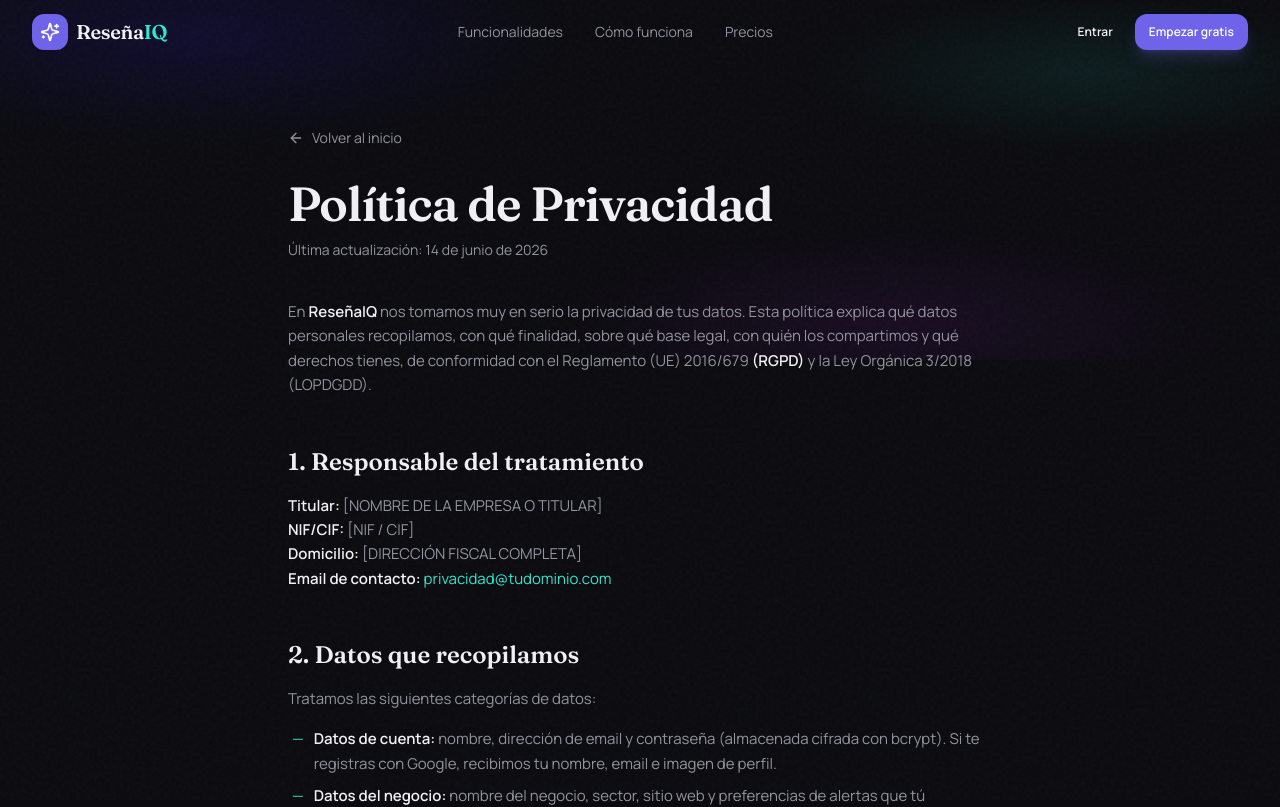
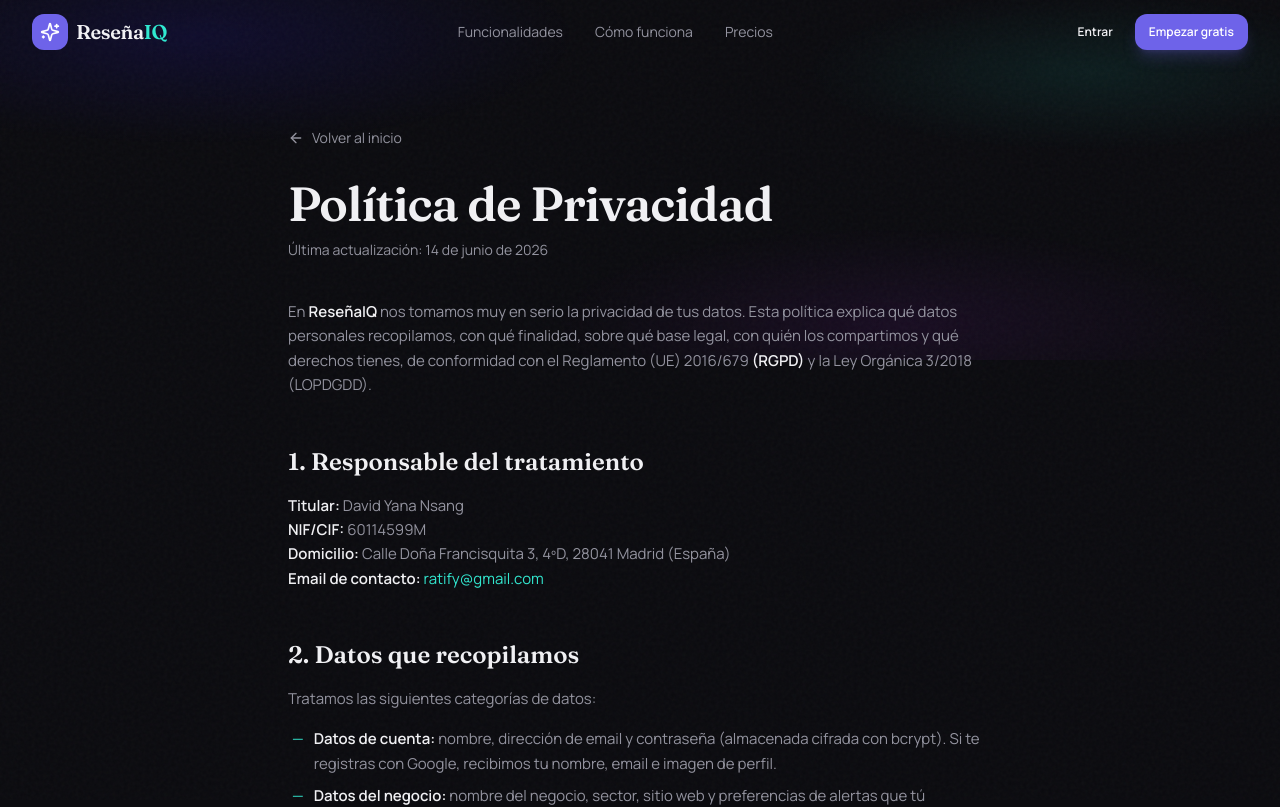
Before and after one commit to yanadvd/resena-iq, a Next.js app: page /privacidad in a window 1280 px wide. Shown: the top 807 px of the page. Built offline with nearby package versions, Linux system fonts and the light colour scheme; no server answers.

Commit message:
chore: rellenar datos legales del titular en privacidad y términos
Co-Authored-By: Claude Opus 4.8 <noreply@anthropic.com>

```diff
--- a/src/app/privacidad/page.tsx
+++ b/src/app/privacidad/page.tsx
@@ -9,10 +9,10 @@ export const metadata: Metadata = {
 
 // ⚠️ Sustituye estos valores por los datos reales de tu empresa antes de publicar.
 const EMPRESA = {
-  titular: "[NOMBRE DE LA EMPRESA O TITULAR]",
-  nif: "[NIF / CIF]",
-  direccion: "[DIRECCIÓN FISCAL COMPLETA]",
-  email: "privacidad@tudominio.com",
+  titular: "David Yana Nsang",
+  nif: "60114599M",
+  direccion: "Calle Doña Francisquita 3, 4ºD, 28041 Madrid (España)",
+  email: "ratify@gmail.com",
   pais: "España",
 };
 
--- a/src/app/terminos/page.tsx
+++ b/src/app/terminos/page.tsx
@@ -7,9 +7,9 @@ export const metadata: Metadata = {
 };
 
 const EMPRESA = {
-  titular: "[NOMBRE DE LA EMPRESA O TITULAR]",
-  email: "soporte@tudominio.com",
-  jurisdiccion: "[CIUDAD]",
+  titular: "David Yana Nsang",
+  email: "ratify@gmail.com",
+  jurisdiccion: "Madrid",
   pais: "España",
 };
 
```
